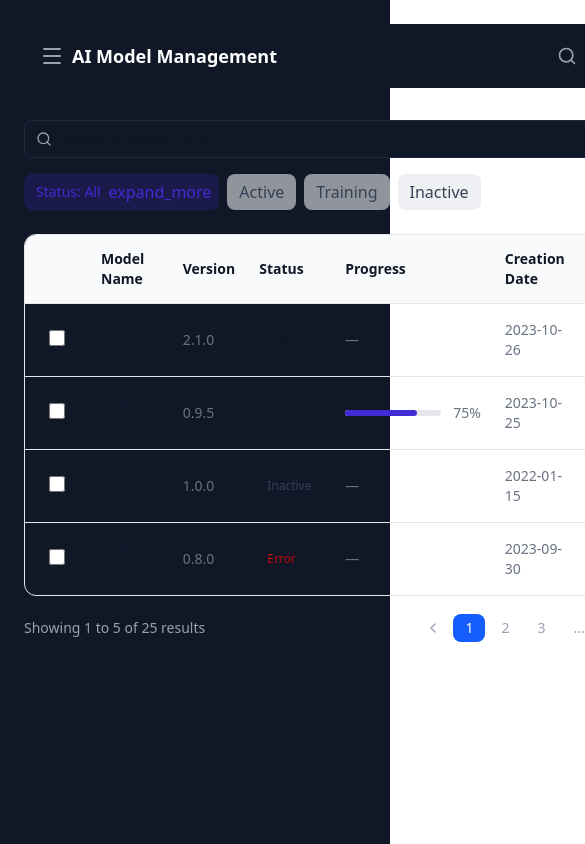
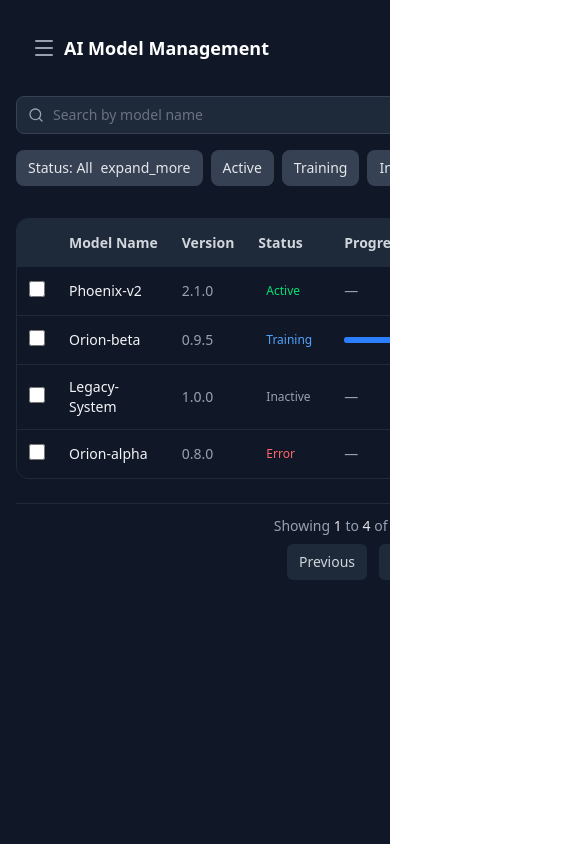
Before and after one commit to Shahzaib-arch786/Talk-Flow-AI, a React app in the folder frontend/: page /AD/aimodels in a window 390 px wide. Shown: the top 844 px of the page, 585 px wide, since content can reach past the window. Built offline with nearby package versions, Linux system fonts and the light colour scheme; the HTML template or start-up script is replaced by a standard one.

Commit message:
AI Model Management page responsive now

```diff
--- a/frontend/src/Panels/Admin/components/AIModelPagination.jsx
+++ b/frontend/src/Panels/Admin/components/AIModelPagination.jsx
@@ -1,27 +1,21 @@
 import React from "react";
 
-const Pagination = () => (
-  <nav className="mt-6 flex items-center justify-between border-t border-gray-200 px-4 py-3 sm:px-6 dark:border-gray-800">
-    <div className="hidden sm:block text-sm text-gray-700 dark:text-gray-400">
-      Showing <span className="font-medium">1</span> to{" "}
-      <span className="font-medium">4</span> of{" "}
-      <span className="font-medium">4</span> results
-    </div>
-    <div className="flex justify-end gap-3">
-      <a
-        href="#"
-        className="inline-flex items-center rounded-md bg-white px-3 py-2 text-sm font-semibold text-gray-900 ring-1 ring-gray-300 hover:bg-gray-50 dark:bg-white/10 dark:text-gray-300"
-      >
+const AIModelPagination = () => (
+  <nav className="mt-6 flex flex-col sm:flex-row items-center justify-between border-t border-gray-800 px-4 py-3">
+    <p className="text-sm text-gray-400 mb-2 sm:mb-0">
+      Showing <span className="font-medium text-gray-200">1</span> to{" "}
+      <span className="font-medium text-gray-200">4</span> of{" "}
+      <span className="font-medium text-gray-200">4</span> results
+    </p>
+    <div className="flex gap-3">
+      <button className="rounded-md bg-gray-800 px-3 py-2 text-sm font-medium text-gray-300 hover:bg-gray-700">
         Previous
-      </a>
-      <a
-        href="#"
-        className="inline-flex items-center rounded-md bg-white px-3 py-2 text-sm font-semibold text-gray-900 ring-1 ring-gray-300 hover:bg-gray-50 dark:bg-white/10 dark:text-gray-300"
-      >
+      </button>
+      <button className="rounded-md bg-gray-800 px-3 py-2 text-sm font-medium text-gray-300 hover:bg-gray-700">
         Next
-      </a>
+      </button>
     </div>
   </nav>
 );
 
-export default Pagination;
+export default AIModelPagination;
--- a/frontend/src/Panels/Admin/components/AISearchFilterBar.jsx
+++ b/frontend/src/Panels/Admin/components/AISearchFilterBar.jsx
@@ -1,9 +1,9 @@
 import React from "react";
 import { Search } from "lucide-react";
 
-const SearchFilterBar = () => {
+const AISearchFilterBar = () => {
   return (
-    <div className="mt-8 flex flex-wrap items-center justify-between gap-4">
+    <div className="flex flex-col sm:flex-row sm:items-center sm:justify-between gap-4">
       {/* Search Bar */}
       <div className="relative w-full sm:w-1/2">
         <Search
@@ -12,21 +12,20 @@ const SearchFilterBar = () => {
         />
         <input
           type="text"
-          placeholder="Search by Model name"
-          className="bg-gray-900 border border-gray-800 rounded-lg pl-9 pr-3 py-2 text-sm w-full focus:outline-none focus:ring-1 focus:ring-gray-700"
+          placeholder="Search by model name"
+          className="bg-gray-800 border border-gray-700 rounded-lg pl-9 pr-3 py-2 text-sm w-full focus:outline-none focus:ring-1 focus:ring-gray-500 text-gray-200 placeholder-gray-500"
         />
       </div>
 
-      {/* Filter Chips */}
-      <div className="flex items-center gap-2 overflow-x-auto">
-        <button className="flex h-9 items-center gap-x-2 rounded-lg bg-primary/20 pl-3 pr-2 text-primary">
-          <p className="text-sm font-medium">Status: All</p>
-          <span className="material-symbols-outlined">expand_more</span>
+      {/* Filter Buttons */}
+      <div className="flex items-center gap-2 overflow-x-auto pb-2 sm:pb-0 scrollbar-thin scrollbar-thumb-gray-700 scrollbar-track-transparent">
+        <button className="flex items-center gap-x-2 rounded-lg bg-gray-700 px-3 py-2 text-sm font-medium text-gray-200">
+          Status: All <span className="material-symbols-outlined">expand_more</span>
         </button>
         {["Active", "Training", "Inactive"].map((status) => (
           <button
             key={status}
-            className="flex h-9 items-center gap-x-2 rounded-lg bg-gray-200/60 px-3 py-2 text-gray-700 hover:bg-gray-200 dark:bg-white/10 dark:text-gray-300 dark:hover:bg-white/20"
+            className="flex items-center gap-x-2 rounded-lg bg-gray-700 px-3 py-2 text-sm font-medium text-gray-200 hover:bg-gray-600"
           >
             {status}
           </button>
@@ -36,4 +35,4 @@ const SearchFilterBar = () => {
   );
 };
 
-export default SearchFilterBar;
+export default AISearchFilterBar;
--- a/frontend/src/Panels/Admin/components/ModelTable.jsx
+++ b/frontend/src/Panels/Admin/components/ModelTable.jsx
@@ -2,88 +2,48 @@ import React from "react";
 
 const ModelTable = () => {
   const models = [
-    {
-      name: "Phoenix-v2",
-      version: "2.1.0",
-      status: "Active",
-      color: "green",
-      date: "2023-10-26",
-    },
-    {
-      name: "Orion-beta",
-      version: "0.9.5",
-      status: "Training",
-      color: "blue",
-      progress: 75,
-      date: "2023-10-25",
-    },
-    {
-      name: "Legacy-System",
-      version: "1.0.0",
-      status: "Inactive",
-      color: "gray",
-      date: "2022-01-15",
-    },
-    {
-      name: "Orion-alpha",
-      version: "0.8.0",
-      status: "Error",
-      color: "red",
-      date: "2023-09-30",
-    },
+    { name: "Phoenix-v2", version: "2.1.0", status: "Active", color: "green", date: "2023-10-26" },
+    { name: "Orion-beta", version: "0.9.5", status: "Training", color: "blue", progress: 75, date: "2023-10-25" },
+    { name: "Legacy-System", version: "1.0.0", status: "Inactive", color: "gray", date: "2022-01-15" },
+    { name: "Orion-alpha", version: "0.8.0", status: "Error", color: "red", date: "2023-09-30" },
   ];
 
   return (
-    <div className="mt-6 overflow-hidden rounded-xl border border-gray-200 dark:border-gray-800">
-      <table className="min-w-full divide-y divide-gray-200 dark:divide-gray-800">
-        <thead className="bg-gray-50 dark:bg-gray-900/50">
+    <div className="overflow-x-auto rounded-xl border border-gray-800 bg-gray-900 shadow-sm">
+      <table className="min-w-full text-sm">
+        <thead className="bg-gray-800">
           <tr>
-            {[
-              "",
-              "Model Name",
-              "Version",
-              "Status",
-              "Progress",
-              "Creation Date",
-              "",
-            ].map((heading, idx) => (
-              <th
-                key={idx}
-                className="px-3 py-3.5 text-left text-sm font-semibold text-gray-900 dark:text-white"
-              >
+            {["", "Model Name", "Version", "Status", "Progress", "Creation Date", ""].map((heading, idx) => (
+              <th key={idx} className="px-3 py-3.5 text-left font-semibold text-gray-300 whitespace-nowrap">
                 {heading}
               </th>
             ))}
           </tr>
         </thead>
-        <tbody className="divide-y divide-gray-200 dark:divide-gray-800">
+
+        <tbody className="divide-y divide-gray-800">
           {models.map((m, idx) => (
-            <tr
-              key={idx}
-              className="hover:bg-gray-50 dark:hover:bg-white/5 transition"
-            >
-              <td className="px-6 py-4">
-                <input type="checkbox" className="h-4 w-4 rounded border-gray-300" />
+            <tr key={idx} className="hover:bg-gray-800/60 transition">
+              <td className="px-3 py-3">
+                <input type="checkbox" className="h-4 w-4 rounded border-gray-600 bg-gray-700" />
               </td>
-              <td className="px-3 py-4 text-sm font-medium text-gray-900 dark:text-white">
-                {m.name}
-              </td>
-              <td className="px-3 py-4 text-sm text-gray-500">{m.version}</td>
-              <td className="px-3 py-4 text-sm">
+              <td className="px-3 py-3 text-gray-100 font-medium">{m.name}</td>
+              <td className="px-3 py-3 text-gray-400">{m.version}</td>
+              <td className="px-3 py-3">
                 <span
-                  className={`inline-flex items-center rounded-md bg-${m.color}-100 px-2 py-1 text-xs font-medium text-${m.color}-700 dark:bg-${m.color}-900/50 dark:text-${m.color}-300`}
+                  className={`inline-flex items-center rounded-md bg-${m.color}-900/30 px-2 py-1 text-xs font-medium text-${m.color}-400`}
                 >
                   {m.status}
                 </span>
               </td>
-              <td className="px-3 py-4 text-sm text-gray-500">
+              <td className="px-3 py-3 text-gray-400">
                 {m.progress ? (
                   <div className="flex items-center gap-3">
-                    <div className="w-24 bg-gray-200 dark:bg-gray-700 rounded-full">
+                    <div className="w-24 bg-gray-700 rounded-full">
                       <div
-                        className="h-1.5 bg-primary rounded-full"
+                        className="h-1.5 bg-blue-500 rounded-full"
                         style={{ width: `${m.progress}%` }}
-                      ></div>
+                      />
                     </div>
                     {m.progress}%
                   </div>
@@ -91,9 +51,9 @@ const ModelTable = () => {
                   "—"
                 )}
               </td>
-              <td className="px-3 py-4 text-sm text-gray-500">{m.date}</td>
-              <td className="px-3 py-4 text-right text-sm">
-                <button className="text-gray-500 hover:text-primary">
+              <td className="px-3 py-3 text-gray-400 whitespace-nowrap">{m.date}</td>
+              <td className="px-3 py-3 text-right">
+                <button className="text-gray-400 hover:text-gray-200">
                   <span className="material-symbols-outlined">more_vert</span>
                 </button>
               </td>
--- a/frontend/src/Panels/Admin/pages/AIModelManagement.jsx
+++ b/frontend/src/Panels/Admin/pages/AIModelManagement.jsx
@@ -1,19 +1,34 @@
-import React from "react";
+import React, { useState } from "react";
 import Sidebar from "../components/Sidebar";
 import Navbar from "../components/Navbar";
-import SearchFilterBar from "../components/AISearchFilterBar";
 import ModelTable from "../components/ModelTable";
-import Pagination from "../components/Pagination";
+import AIModelPagination from "../components/AIModelPagination";
+import AISearchFilterBar from "../components/AISearchFilterBar";
+const ModelManagement = () => {
+  const [isSidebarOpen, setIsSidebarOpen] = useState(false);
+  const toggleSidebar = () => setIsSidebarOpen(!isSidebarOpen);
 
-const ModelManagement = () => {
   return (
-    <div className="flex min-h-screen w-full bg-gray-900 text-gray-900 dark:text-gray-200">
-      <Sidebar />
-      <main className="flex-1 p-6 sm:p-8 lg:p-8 lg:ml-64">
-        <Navbar navbarName="AI Model Management" />
-        <SearchFilterBar />
-        <ModelTable />
-        <Pagination />
+    <div className="flex min-h-screen bg-gray-900 text-gray-200 overflow-x-hidden">
+      {/* Sidebar */}
+      <Sidebar isOpen={isSidebarOpen} toggleSidebar={toggleSidebar} />
+
+      {/* Main Content */}
+      <main className="flex flex-col flex-1 min-h-screen p-4 sm:p-6 lg:p-8 lg:ml-64 transition-all duration-300">
+        <Navbar toggleSidebar={toggleSidebar} navbarName="AI Model Management" />
+
+        {/* Search and Filter */}
+        <div className="mt-4 sm:mt-6">
+          <AISearchFilterBar />
+        </div>
+
+        {/* Table */}
+        <div className="mt-6 overflow-x-auto">
+          <ModelTable />
+        </div>
+
+        {/* Pagination */}
+        <AIModelPagination />
       </main>
     </div>
   );
```
